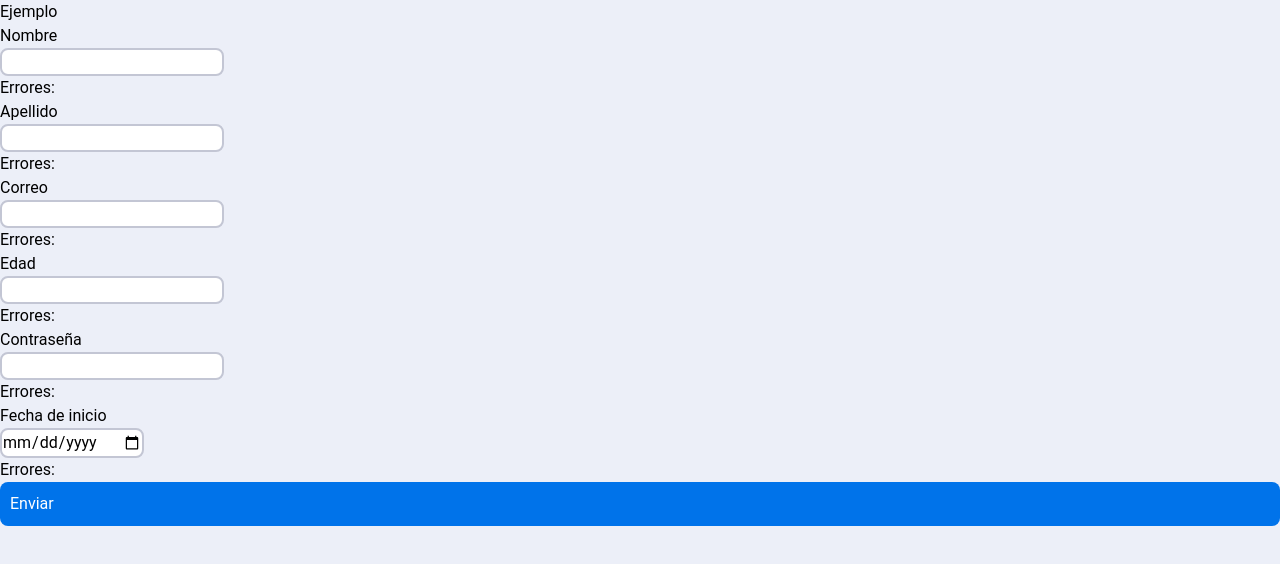
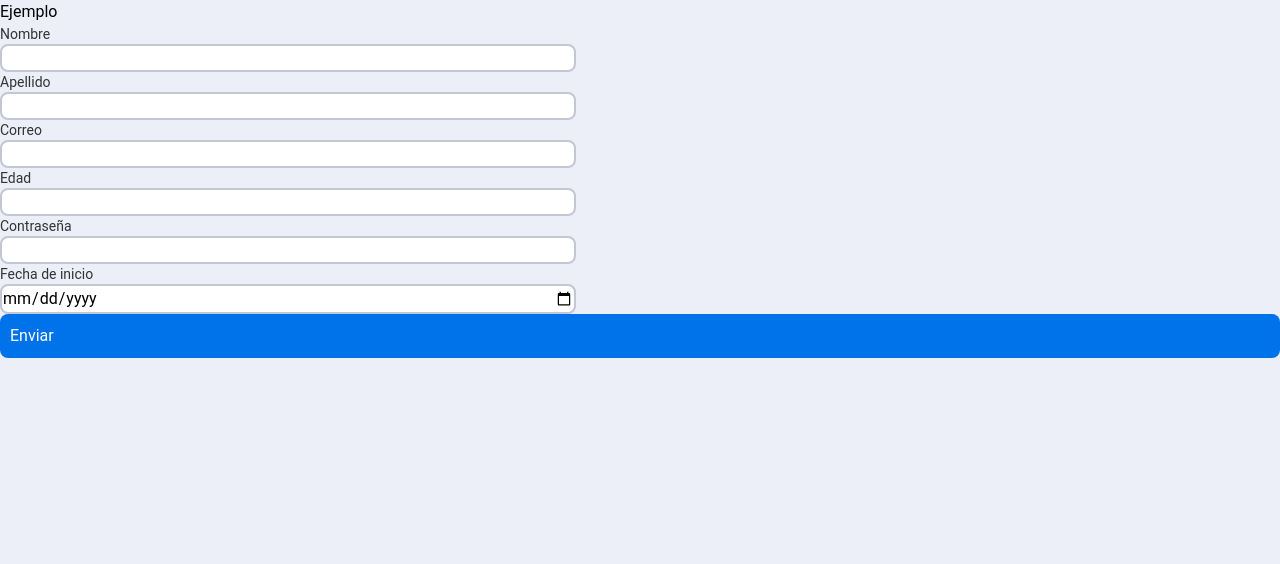
Before and after one commit to XelApps23/proyectosmuni, a Next.js app: page /example-form in a window 1280 px wide. Shown: the top 564 px of the page. Built offline with nearby package versions, Linux system fonts and the light colour scheme.

Commit message:
Style input

```diff
--- a/components/example-form/ExampleForm.tsx
+++ b/components/example-form/ExampleForm.tsx
@@ -64,12 +64,14 @@ const ExampleForm = () => {
           name="firstName"
           label="Nombre"
           error={errors.firstName}
+          size="md"
         />
         <Input
           control={control}
           name="lastName"
           label="Apellido"
           error={errors.lastName}
+          size="md"
         />
         <Input
           control={control}
@@ -77,6 +79,7 @@ const ExampleForm = () => {
           type="email"
           label="Correo"
           error={errors.email}
+          size="md"
         />
         <Input
           control={control}
@@ -84,6 +87,7 @@ const ExampleForm = () => {
           type="number"
           label="Edad"
           error={errors.age}
+          size="md"
         />
         <Input
           control={control}
@@ -91,6 +95,7 @@ const ExampleForm = () => {
           type="password"
           label="Contraseña"
           error={errors.password}
+          size="md"
         />
         <Input
           control={control}
@@ -98,6 +103,7 @@ const ExampleForm = () => {
           type="date"
           label="Fecha de inicio"
           error={errors.initDate}
+          size="md"
         />
         <Button type="submit" text="Enviar" variant="primary" />
       </form>
--- a/components/main/Input.tsx
+++ b/components/main/Input.tsx
@@ -1,8 +1,8 @@
-import type { ComponentProps, HTMLInputTypeAttribute } from 'react'
+import type { HTMLInputTypeAttribute } from 'react'
 import { ReactNode, useState } from 'react'
 import { Controller, FieldError } from 'react-hook-form'
 
-interface InputProps extends ComponentProps<'input'> {
+interface InputProps {
   icon?: ReactNode
   secondaryIcon?: ReactNode
   text?: string
@@ -12,7 +12,8 @@ interface InputProps extends ComponentProps<'input'> {
   error?: FieldError
   name: string
   defaultValue?: string
-  label: string
+  label: string,
+  size: 'sm' | 'md' | 'lg' | 'xl'
 }
 
 const variantsInput = {
@@ -29,6 +30,21 @@ const variantsInput = {
   }
 }
 
+const sizeInput = {
+  sm: {
+    input: 'w-[40%] sm:w-[35%] md:w-[35%] lg:w-[25%] xl:w-[15%] 2xl:w-[15%]'
+  },
+  md: {
+    input: 'w-[65%]  sm:w-[60%] md:w-[70%] lg:w-[50%] xl:w-[45%] 2xl:w-[40%]'
+  },
+  lg: {
+    input: 'w-[90%]  sm:w-[95%] md:w-[90%] lg:w-[90%] xl:w-[90%] 2xl:w-[80%]'
+  },
+  xl: {
+    input: 'w-[100%] sm:w-[100%] md:w-[100%] lg:w-[100%] xl:w-[100%] 2xl:w-[100%]'
+  }
+}
+
 const Input = ({
   control,
   variant = 'normal',
@@ -39,7 +55,8 @@ const Input = ({
   secondaryIcon,
   label,
   error,
-  text
+  text,
+  size
 }: InputProps) => {
   const [state, setState] = useState(false)
   const [show, setShow] = useState(false)
@@ -51,8 +68,8 @@ const Input = ({
   }
   return (
     <>
-      <div className="relative w-min h-min">
-        <h1>
+      <div>
+        <h1 className='text-sm text-black2'>
           {label}
         </h1>
         {type === 'password'
@@ -66,7 +83,7 @@ const Input = ({
                 <input
                   defaultValue={defaultValue}
                   type={show ? 'text' : 'password'}
-                  className={`rounded-lg ${variantsInput[variant].input}`}
+                  className={`rounded-lg ${variantsInput[variant].input} ${sizeInput[size].input}`}
                   placeholder={text}
                   {...field}
                 />
@@ -84,6 +101,7 @@ const Input = ({
             )
           : (
           <div>
+            {
             <Controller
                 control={control}
                 defaultValue={defaultValue || ''}
@@ -92,12 +110,13 @@ const Input = ({
                   <input
                     {...field}
                     type={type}
-                  className={`rounded-lg ${variantsInput[variant].input}`}
+                    className={`rounded-lg ${variantsInput[variant].input} ${sizeInput[size].input}`}
                     placeholder={text}
                     {...field}
                   />
                 )}
             />
+            }
             {icon && (
               <div
                 className={variantsInput[variant].icon}
@@ -113,8 +132,8 @@ const Input = ({
             )}
           </div>
             )}
-            <p>
-              Errores: {error && error.message}
+            <p className={`text-errorDefault text-xs ${sizeInput[size].input}`}>
+              {error && error.message}
             </p>
       </div>
     </>
```
Lines whose indentation alone changed are shown as unchanged.
